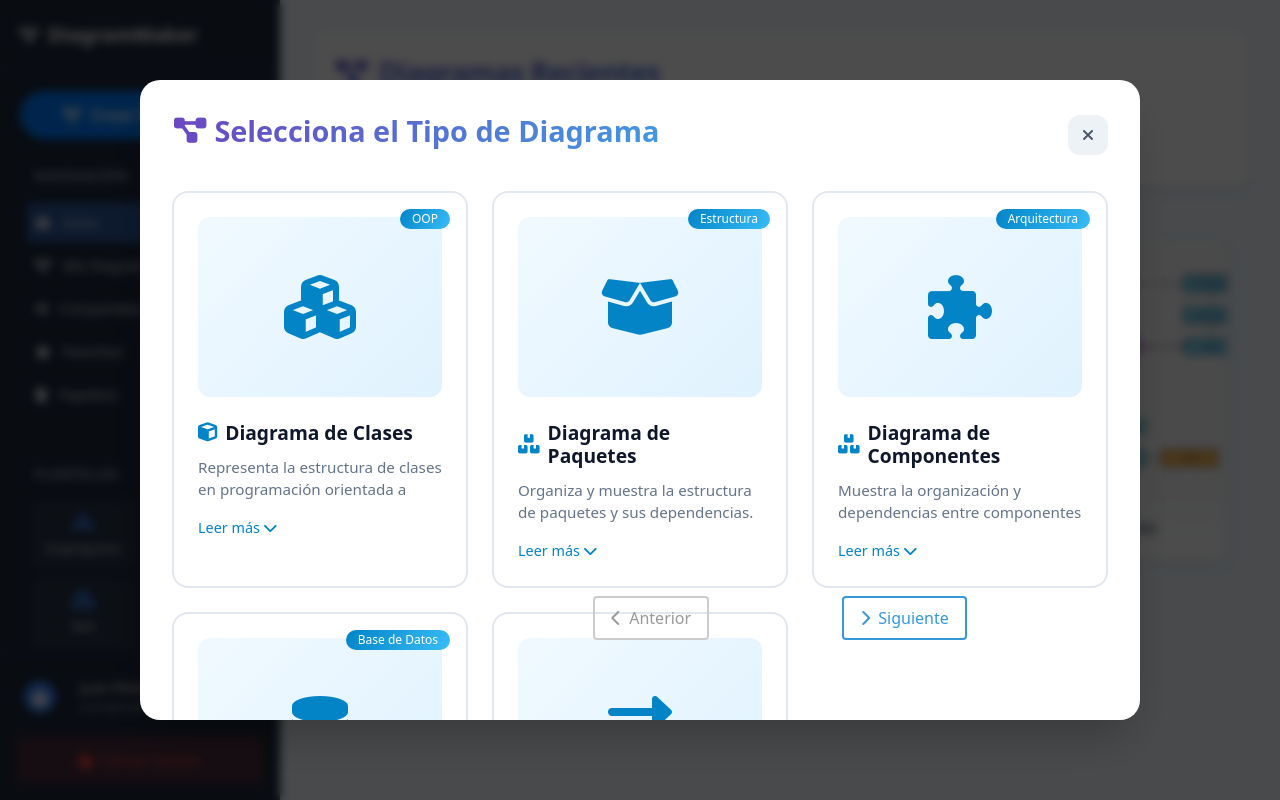
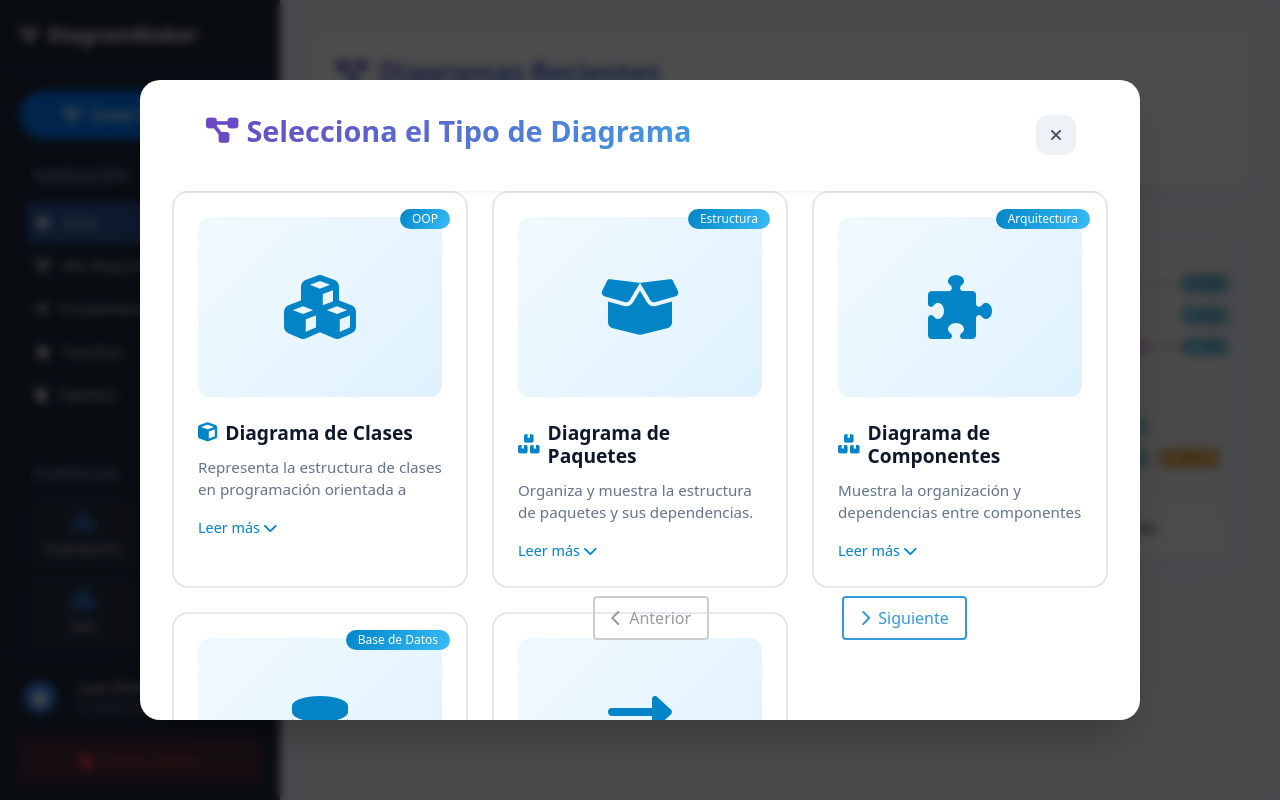
Before and after one commit to juan12312121/Graficacion, an Angular app: page /principal in a window 1280 px wide. Both pictures are taken after a click on the button "Crear Diagrama". Built offline with nearby package versions, Linux system fonts and the light colour scheme.

Commit message:
Modal scroll

```diff
--- a/src/app/mis-diagramas/mis-diagramas.component.css
+++ b/src/app/mis-diagramas/mis-diagramas.component.css
@@ -8,7 +8,8 @@
 
 
 .main-content {
-
+padding-right: 10px; /* Esto efectivamente "moverá" el scrollbar */
+    overflow-y: auto;
   padding: 24px;
   background-color: #f0f8ff;  /* Un azul muy claro y fresco */
   overflow-y: auto;
--- a/src/app/modal/modal.component.css
+++ b/src/app/modal/modal.component.css
@@ -27,8 +27,9 @@
 
 
   .modal-content {
+    padding-right: 10px; /* Esto efectivamente "moverá" el scrollbar */
     background: white;
-    padding: 2rem;
+    padding: 0px 2rem 2rem 2rem;
     border-radius: 20px;
     width: 90%;
     max-width: 1000px;
@@ -41,6 +42,7 @@
     transition: transform 0.3s ease-in-out;
     position: relative;
     box-sizing: border-box;
+
   }
 
 
@@ -53,14 +55,35 @@
     display: flex;
     justify-content: space-between;
     align-items: center;
-    margin-bottom: 2rem;
+    position: sticky;
+    top: 0;
+    background: white;
+    z-index: 1;
+    padding: 2rem;
+    margin-bottom: 0;
+    /* Agregamos una transición suave para la sombra */
+    transition: box-shadow 0.3s ease;
+
+    box-shadow: 0 4px 6px -6px rgba(0, 0, 0, 0.2);
+    background: linear-gradient(white 0%, white 100%);
+    background-size: 100% calc(100% - 1px);
+    background-repeat: no-repeat;
   }
-
+  .modal-header::before {
+    content: '';
+    position: absolute;
+    z-index: -1;
+    height: 100%;
+    top: 0;
+    right: 0;
+    left: 0;
+    background: white;
+}
   .modal-header h2 {
     font-size: 1.8rem;
     color: #2D3748;
     background: linear-gradient(120deg, #6B46C1 0%, #4299E1 100%);
-    -webkit-background-clip: text;
+    background-clip: text;
     -webkit-text-fill-color: transparent;
     font-weight: 600;
     display: flex;
@@ -222,21 +245,11 @@
   /* Estilizar el scrollbar del modal */
   .modal-content::-webkit-scrollbar {
     width: 8px;
-    margin-left: 10px !important;  /* Mueve el scrollbar a la izquierda */
+    padding-left: 19px !important;  /* Mueve el scrollbar a la izquierda */
+
 
   }
+  ::-webkit-scrollbar {
+    padding-left: 19px !important;  /* Mueve el scrollbar a la izquierda */
 
-  .modal-content::-webkit-scrollbar-track {
-    /*background: #EDF2F7; /* Color de fondo del modal */
-    background:white;
-    border-radius: 10px;
   }
-
-  .modal-content::-webkit-scrollbar-thumb {
-    background: linear-gradient(120deg, #6B46C1 0%, #4299E1 100%); /* Mismo degradado que el título */
-    border-radius: 10px;
-  }
-
-  .modal-content::-webkit-scrollbar-thumb:hover {
-    background: linear-gradient(120deg, #5A3DA8 0%, #3182CE 100%);
-  }
```
Also changed, not shown: src/app/modal/modal.component.html (line endings or trailing spaces).
